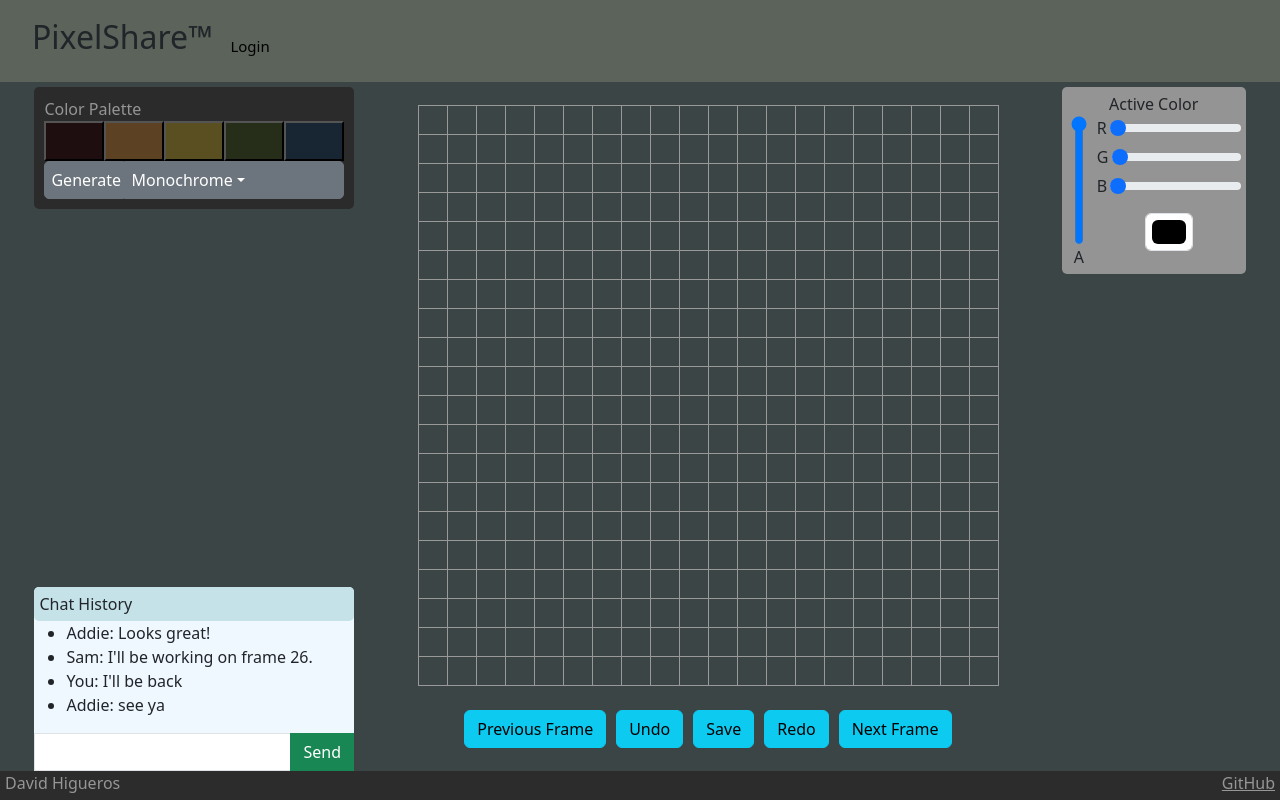
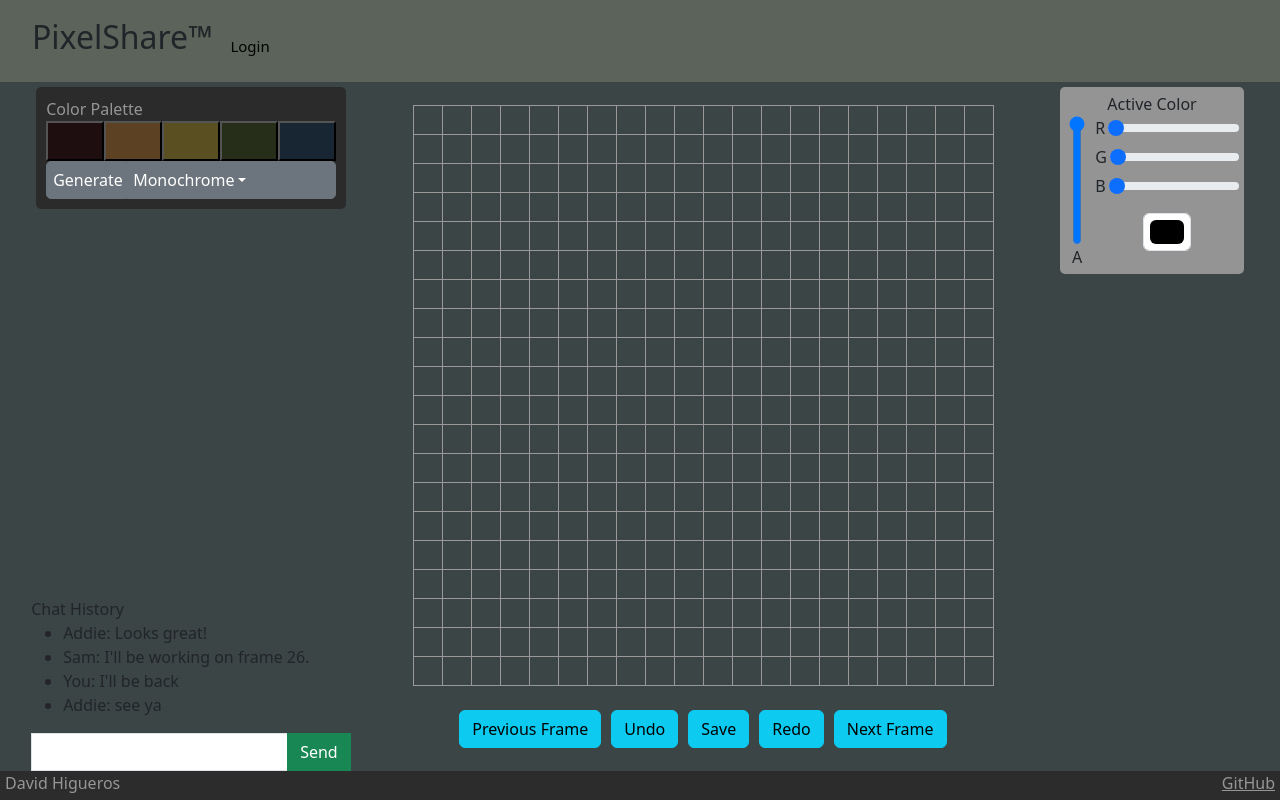
Before and after one commit to TheDavSmasher/startup, a React (Vite) app: page /canvas in a window 1280 px wide. Built offline with nearby package versions, Linux system fonts and the light colour scheme; no server answers.

Commit message:
Removed unused css

```diff
--- a/src/canvas/canvas.css
+++ b/src/canvas/canvas.css
@@ -19,20 +19,6 @@ main {
 
 .empty {
     flex: 1;
-}
-
-.chatbox {
-    margin: 5px;
-    margin-bottom: 0;
-    background-color: aliceblue;
-    border-radius: 5px 5px 0 0;
-}
-
-.chat-title {
-    margin: 0;
-    padding: 5px;
-    background-color: rgb(197, 226, 233);
-    border-radius: 5px;
 }
 
 .send-message-box {
```
